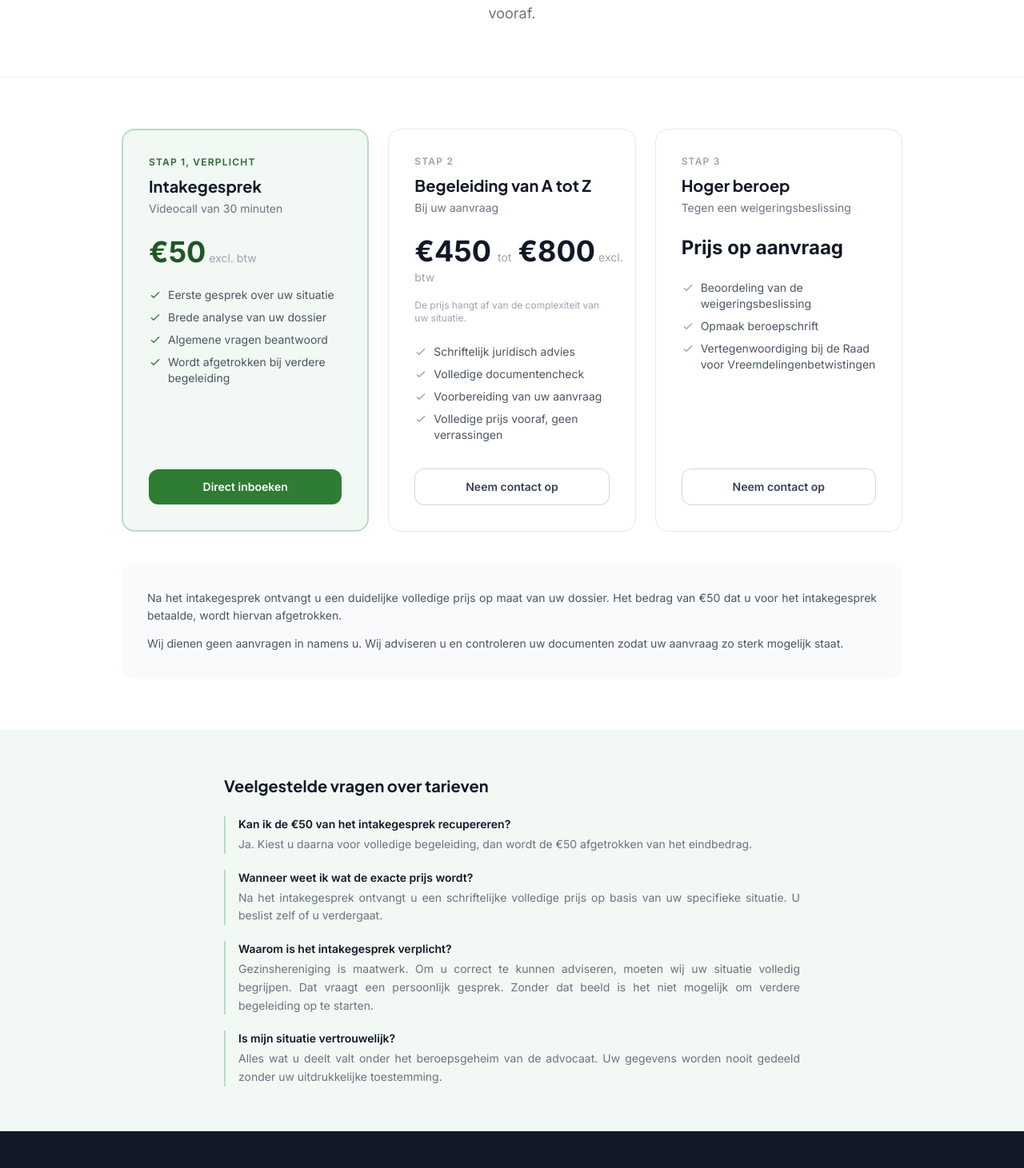
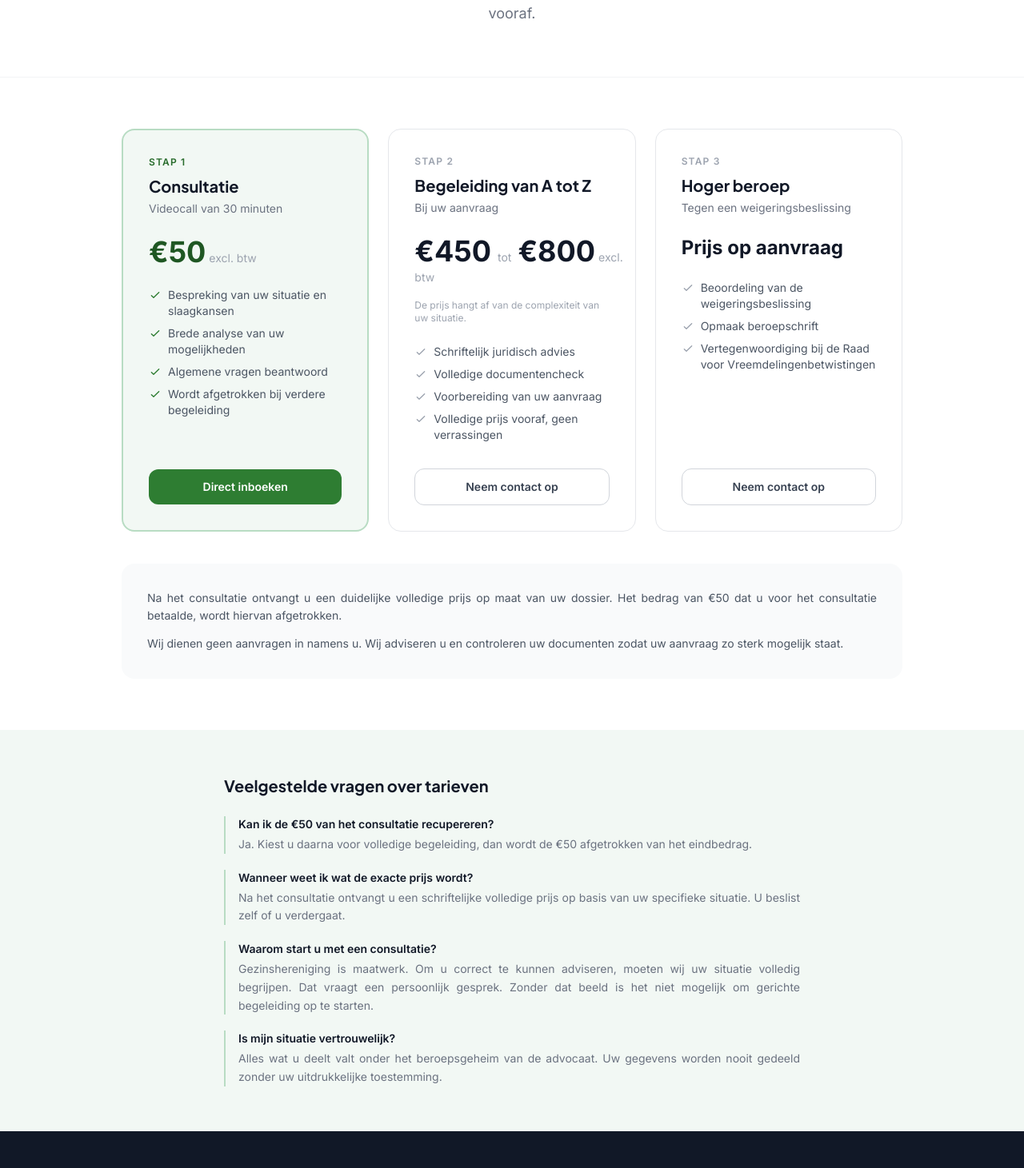
Before and after one commit to conscencia/mijngezinshereniging, a React (Vite) app: page /tarieven in a window 1280 px wide. Shown: the part 220-1681 px from the top of the page at 80% size. Built offline with nearby package versions, Linux system fonts and the light colour scheme.

Commit message:
Tarieven: intakegesprek naar consultatie, niet meer verplicht, slaagkansen toegevoegd

```diff
--- a/src/pages/Tarieven.jsx
+++ b/src/pages/Tarieven.jsx
@@ -22,8 +22,8 @@ export default function Tarieven() {
             {/* Stap 1: Intakegesprek */}
             <div className="rounded-2xl border-2 border-primary-200 bg-primary-50 p-8 flex flex-col">
               <div className="mb-6">
-                <p className="text-xs font-semibold uppercase tracking-widest text-primary-600 mb-2">Stap 1, verplicht</p>
-                <h2 className="text-xl font-bold text-gray-900 mb-1">Intakegesprek</h2>
+                <p className="text-xs font-semibold uppercase tracking-widest text-primary-600 mb-2">Stap 1</p>
+                <h2 className="text-xl font-bold text-gray-900 mb-1">Consultatie</h2>
                 <p className="text-sm text-gray-500">Videocall van 30 minuten</p>
               </div>
               <div className="mb-6">
@@ -31,7 +31,7 @@ export default function Tarieven() {
                 <span className="text-gray-400 text-sm ml-1">excl. btw</span>
               </div>
               <ul className="space-y-2 text-sm text-gray-600 mb-8 flex-1">
-                {["Eerste gesprek over uw situatie", "Brede analyse van uw dossier", "Algemene vragen beantwoord", "Wordt afgetrokken bij verdere begeleiding"].map((item) => (
+                {["Bespreking van uw situatie en slaagkansen", "Brede analyse van uw mogelijkheden", "Algemene vragen beantwoord", "Wordt afgetrokken bij verdere begeleiding"].map((item) => (
                   <li key={item} className="flex items-start gap-2">
                     <svg className="w-4 h-4 text-primary-500 flex-shrink-0 mt-0.5" fill="none" viewBox="0 0 24 24" stroke="currentColor">
                       <path strokeLinecap="round" strokeLinejoin="round" strokeWidth={2} d="M5 13l4 4L19 7" />
@@ -114,7 +114,7 @@ export default function Tarieven() {
           {/* Toelichting */}
           <div className="mt-10 bg-gray-50 rounded-2xl p-6 sm:p-8 text-sm text-gray-600 leading-relaxed space-y-3 text-justify">
             <p>
-              Na het intakegesprek ontvangt u een duidelijke volledige prijs op maat van uw dossier. Het bedrag van €50 dat u voor het intakegesprek betaalde, wordt hiervan afgetrokken.
+              Na het consultatie ontvangt u een duidelijke volledige prijs op maat van uw dossier. Het bedrag van €50 dat u voor het consultatie betaalde, wordt hiervan afgetrokken.
             </p>
             <p>
               Wij dienen geen aanvragen in namens u. Wij adviseren u en controleren uw documenten zodat uw aanvraag zo sterk mogelijk staat.
@@ -130,16 +130,16 @@ export default function Tarieven() {
           <div className="space-y-5">
             {[
               {
-                q: "Kan ik de €50 van het intakegesprek recupereren?",
+                q: "Kan ik de €50 van het consultatie recupereren?",
                 a: "Ja. Kiest u daarna voor volledige begeleiding, dan wordt de €50 afgetrokken van het eindbedrag.",
               },
               {
                 q: "Wanneer weet ik wat de exacte prijs wordt?",
-                a: "Na het intakegesprek ontvangt u een schriftelijke volledige prijs op basis van uw specifieke situatie. U beslist zelf of u verdergaat.",
+                a: "Na het consultatie ontvangt u een schriftelijke volledige prijs op basis van uw specifieke situatie. U beslist zelf of u verdergaat.",
               },
               {
-                q: "Waarom is het intakegesprek verplicht?",
-                a: "Gezinshereniging is maatwerk. Om u correct te kunnen adviseren, moeten wij uw situatie volledig begrijpen. Dat vraagt een persoonlijk gesprek. Zonder dat beeld is het niet mogelijk om verdere begeleiding op te starten.",
+                q: "Waarom start u met een consultatie?",
+                a: "Gezinshereniging is maatwerk. Om u correct te kunnen adviseren, moeten wij uw situatie volledig begrijpen. Dat vraagt een persoonlijk gesprek. Zonder dat beeld is het niet mogelijk om gerichte begeleiding op te starten.",
               },
               {
                 q: "Is mijn situatie vertrouwelijk?",
```
